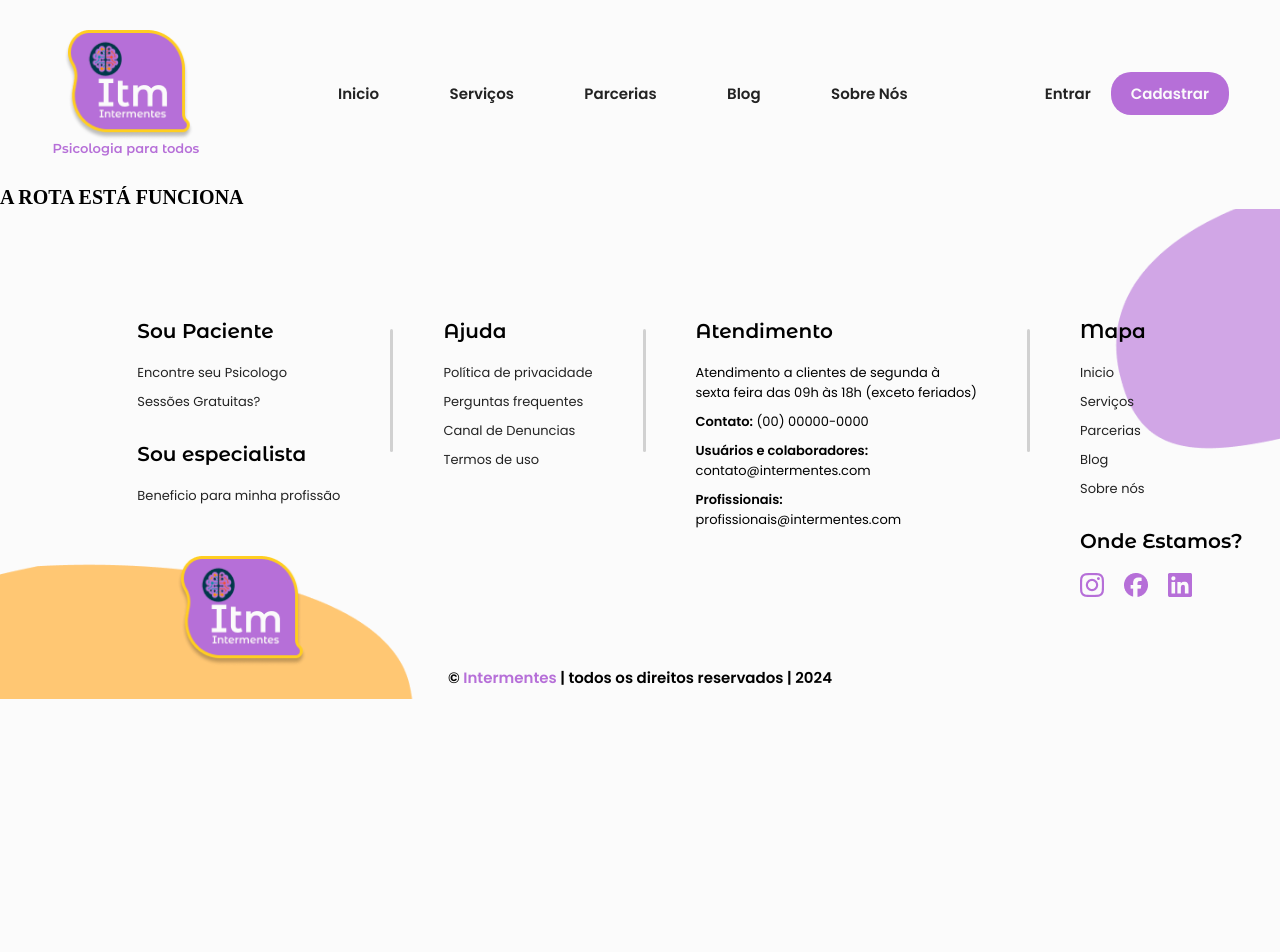
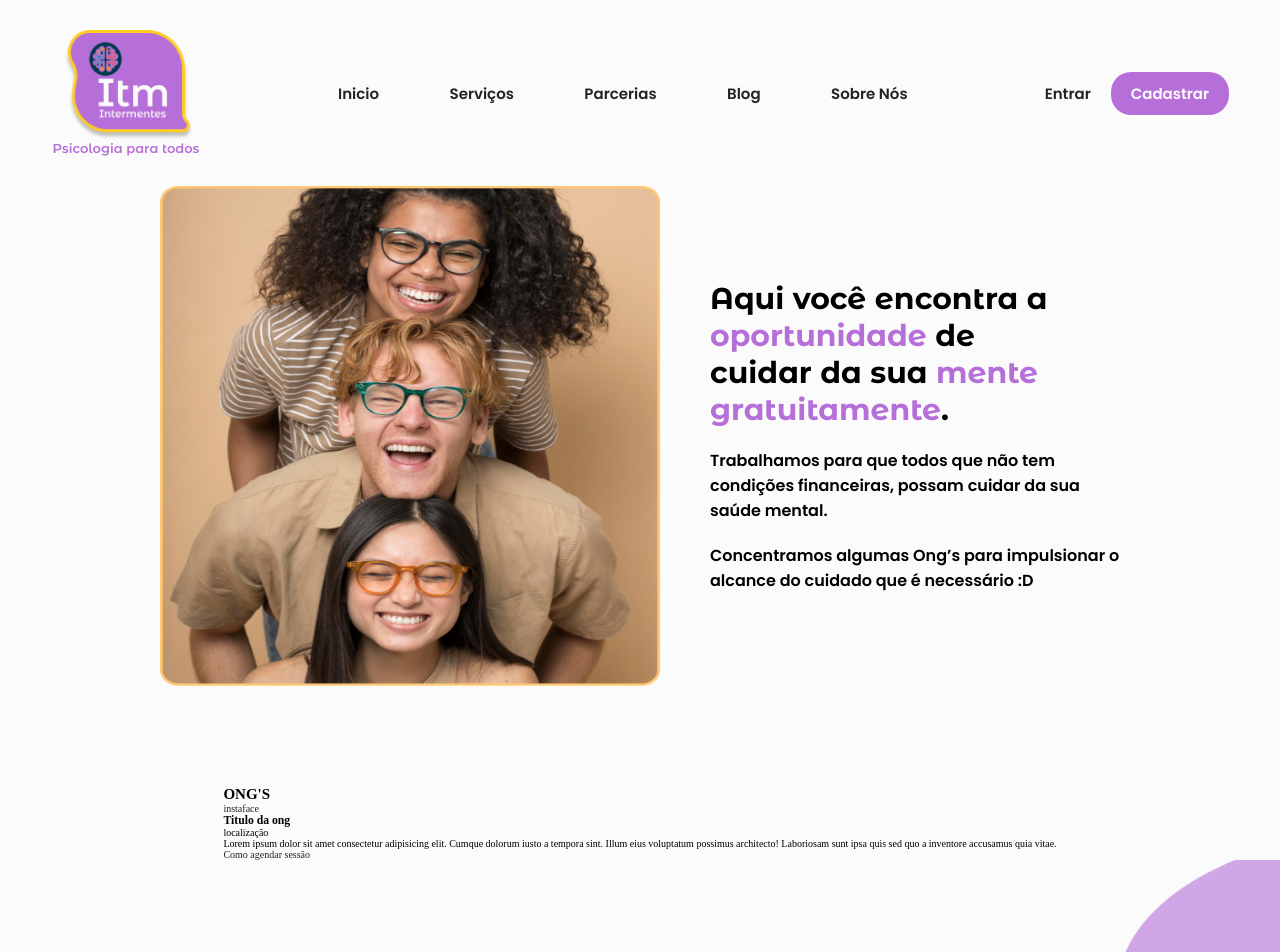
Before and after one commit to Leonardo-Marcilino/Intermentes, a React (Vite) app in the folder Front_end/: page /PsicologiaGratuita in a window 1280 px wide. Shown: the top 952 px of the page. Before the commit the page ends 800 px from the top, so only its background shows below. Built offline with nearby package versions, Linux system fonts and the light colour scheme.

Commit message:
adição do conteúdo da psicologia gratuita

```diff
--- a/Front_end/src/Router.jsx
+++ b/Front_end/src/Router.jsx
@@ -1,4 +1,3 @@
-
 import { Routes, Route } from 'react-router-dom'
 import Beneficiario from './assets/Pages/Beneficiario/Beneficiario'
 import PsicologiaGratuita from './assets/Pages/PsicologiaGratuita/PsicologiaGratuita'
--- /dev/null
+++ b/Front_end/src/assets/Pages/PsicologiaGratuita/PsicologiaGratuita.css
@@ -0,0 +1,41 @@
+.MainPsicologiaGratuita{
+    width: 100%;
+    max-width: var(--Max-window-width);
+    height: auto;
+    margin: 0 auto;
+
+    display: flex;
+    flex-direction: column;
+    align-items: center;
+    gap: 10rem;
+}
+.MainPsicologiaGratuita .Cabecalho{
+    display: flex;
+    justify-content: space-between;
+    gap: 5rem;
+}
+.MainPsicologiaGratuita .BoxImg{
+    width: 500px;
+    height: 50rem;
+}
+.MainPsicologiaGratuita img{
+    width: 100%;
+    height: 100%;
+}
+.MainPsicologiaGratuita .ContainterText{
+    display: flex;
+    flex-direction: column;
+    justify-content: center;
+    gap: 2rem;
+    font-weight: var(--SemiBold);
+}
+.MainPsicologiaGratuita .ContainterText h1{
+    font-family: var(--montserrat-alternates-font);
+    font-size: 3rem;
+    width: 35rem;
+}
+.MainPsicologiaGratuita .ContainterText p{
+    font-family: var(--poppins-font);
+    font-size: 1.6rem;
+    width: 41rem;
+}
--- a/Front_end/src/assets/Pages/PsicologiaGratuita/PsicologiaGratuita.jsx
+++ b/Front_end/src/assets/Pages/PsicologiaGratuita/PsicologiaGratuita.jsx
@@ -1,9 +1,41 @@
+import './PsicologiaGratuita.css'
+import ImgCabecalho from '../../Images/PsicologiaGratuitaImg/ImgCabecalho.png'
 
-
-export default function PsicologiaGratuita(){
-    return(
-        <main>
-            <h1>A ROTA ESTÁ FUNCIONA</h1>
+export default function PsicologiaGratuita() {
+    return (
+        <main className='MainPsicologiaGratuita'>
+            <section className='Cabecalho'>
+                <div className='BoxImg'>
+                    <img src={ImgCabecalho} alt="Imagens de 3 pessoas diferentes sorrindo" />
+                </div>
+                <div className='ContainterText'>
+                    <h1>Aqui você encontra a <span className='CorRoxa'>oportunidade</span> de cuidar da sua <span className='CorRoxa'>mente gratuitamente</span>.</h1>
+                    <p>Trabalhamos para que todos que não tem condições financeiras, possam cuidar da sua saúde mental.</p>
+                    <p>Concentramos algumas Ong’s para impulsionar o alcance do cuidado que é necessário :D</p>
+                </div>
+            </section>
+            <section className='ContainerOngs'>
+                <h2>ONG'S</h2>
+                <div className='BoxOngs'>
+                    <div className='block'></div>
+                    <div>
+                        <div class="social">
+                            <a href="">
+                               insta
+                            </a>
+                            <a href="">
+                               face
+                            </a>
+                        </div>
+                    </div>
+                    <div>
+                        <h3>Titulo da ong</h3>
+                        <p>localização</p>
+                        <p>Lorem ipsum dolor sit amet consectetur adipisicing elit. Cumque dolorum iusto a tempora sint. Illum eius voluptatum possimus architecto! Laboriosam sunt ipsa quis sed quo a inventore accusamus quia vitae.</p>
+                        <a href="">Como agendar sessão</a>
+                    </div>
+                </div>
+            </section>
         </main>
     )
 }
```
Also changed, not shown: Front_end/src/assets/Images/PsicologiaGratuitaImg/ImgCabecalho.png (added).
